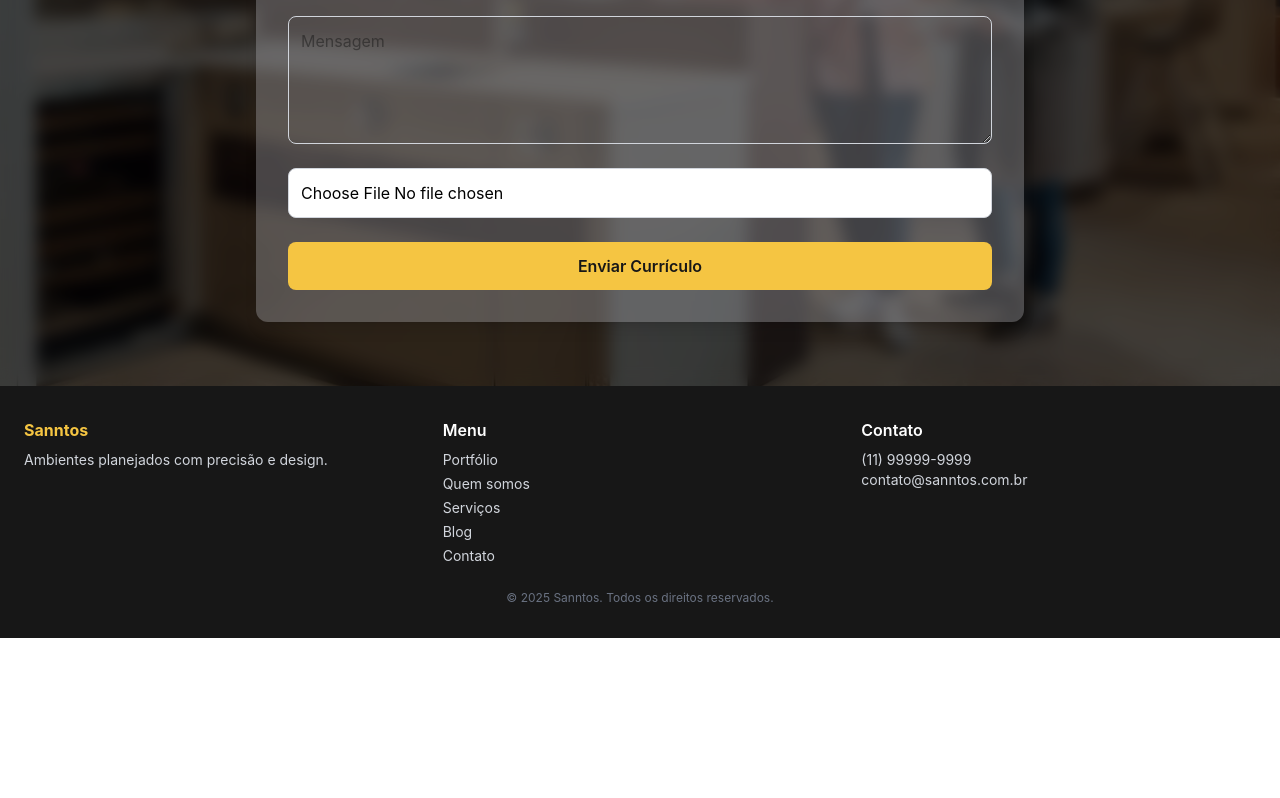
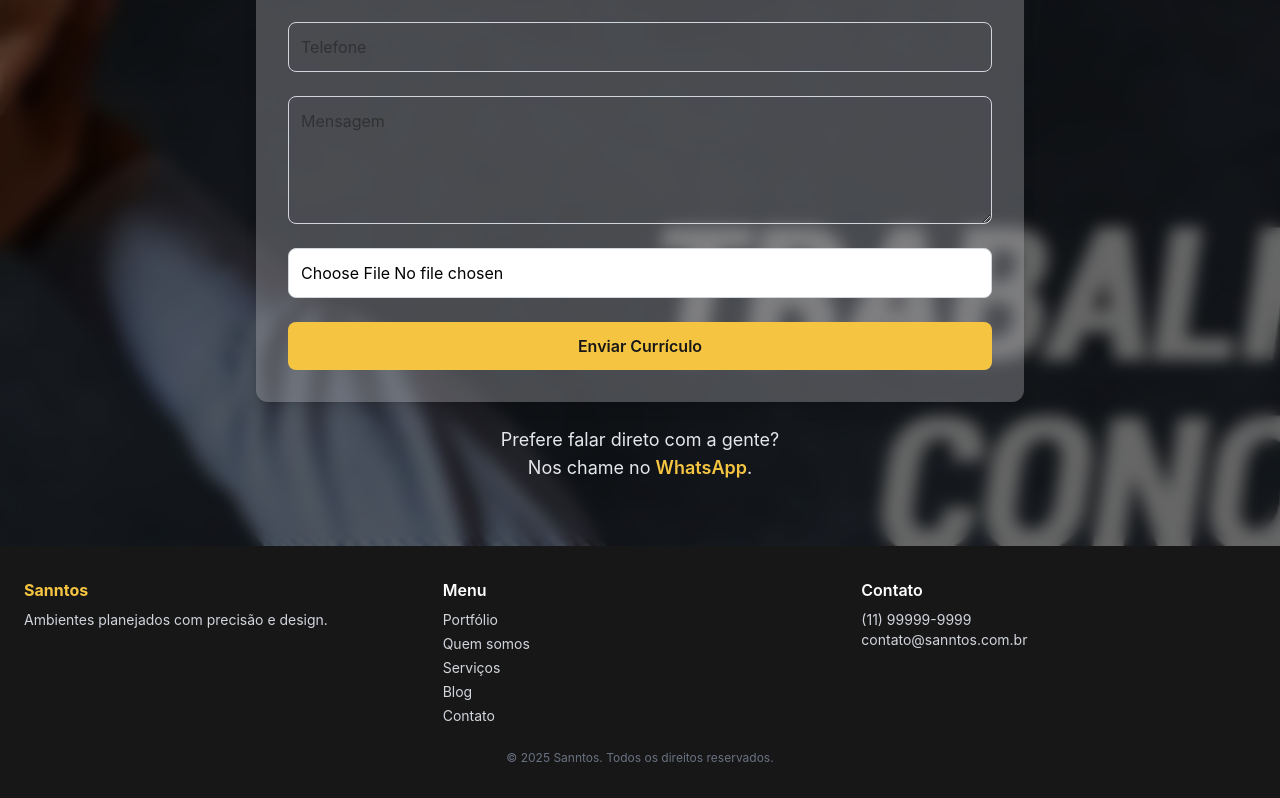
Before and after one commit to Anderson-Tavares47/sanntos, a Next.js app: page /trabalhe-conosco in a window 1280 px wide. Shown: the part 563-1361 px from the top of the page. Before the commit the page ends 1201 px from the top, so only its background shows below. Built offline with nearby package versions, Linux system fonts and the light colour scheme.

Commit message:
Update page.tsx

```diff
--- a/app/trabalhe-conosco/page.tsx
+++ b/app/trabalhe-conosco/page.tsx
@@ -2,7 +2,7 @@
 
 import { useState } from "react";
 import { motion } from "framer-motion";
-import FundoContato from "@/assets/img/fundoContato.jpg";
+import FundoContato from "@/assets/img/bannertrabalheconosco.webp";
 
 const fadeUp = {
   hidden: { opacity: 0, y: 30 },
@@ -74,7 +74,7 @@ export default function TrabalheConoscoPage() {
   }
 
   return (
-    <section className="relative flex items-center justify-center min-h-screen py-16 px-6">
+    <section className="relative flex items-center justify-center min-h-screen px-6 pt-28 sm:pt-32 md:pt-36 pb-16">
       {/* Imagem de fundo */}
       <div
         className="absolute inset-0 bg-cover bg-center"
@@ -100,7 +100,7 @@ export default function TrabalheConoscoPage() {
           initial="hidden"
           animate="visible"
         >
-          Quer fazer parte da nossa equipe? <br/> Preencha o formulário abaixo e
+          Quer fazer parte da nossa equipe? <br /> Preencha o formulário abaixo e
           anexe seu currículo em PDF.
         </motion.p>
 
@@ -163,6 +163,27 @@ export default function TrabalheConoscoPage() {
             {loading ? "Enviando..." : "Enviar Currículo"}
           </button>
         </motion.form>
+
+        {/* Frase abaixo do card */}
+        <motion.p
+          className="mt-6 text-base md:text-lg text-gray-200 text-center"
+          variants={fadeUp}
+          initial="hidden"
+          animate="visible"
+        >
+          Prefere falar direto com a gente? <br />
+          Nos chame no{" "}
+          <a
+            href="https://wa.me/5508002000091"
+            target="_blank"
+            rel="noopener noreferrer"
+            className="text-primary font-semibold hover:underline"
+          >
+            WhatsApp
+          </a>
+          .
+        </motion.p>
+
       </div>
     </section>
   );
```
